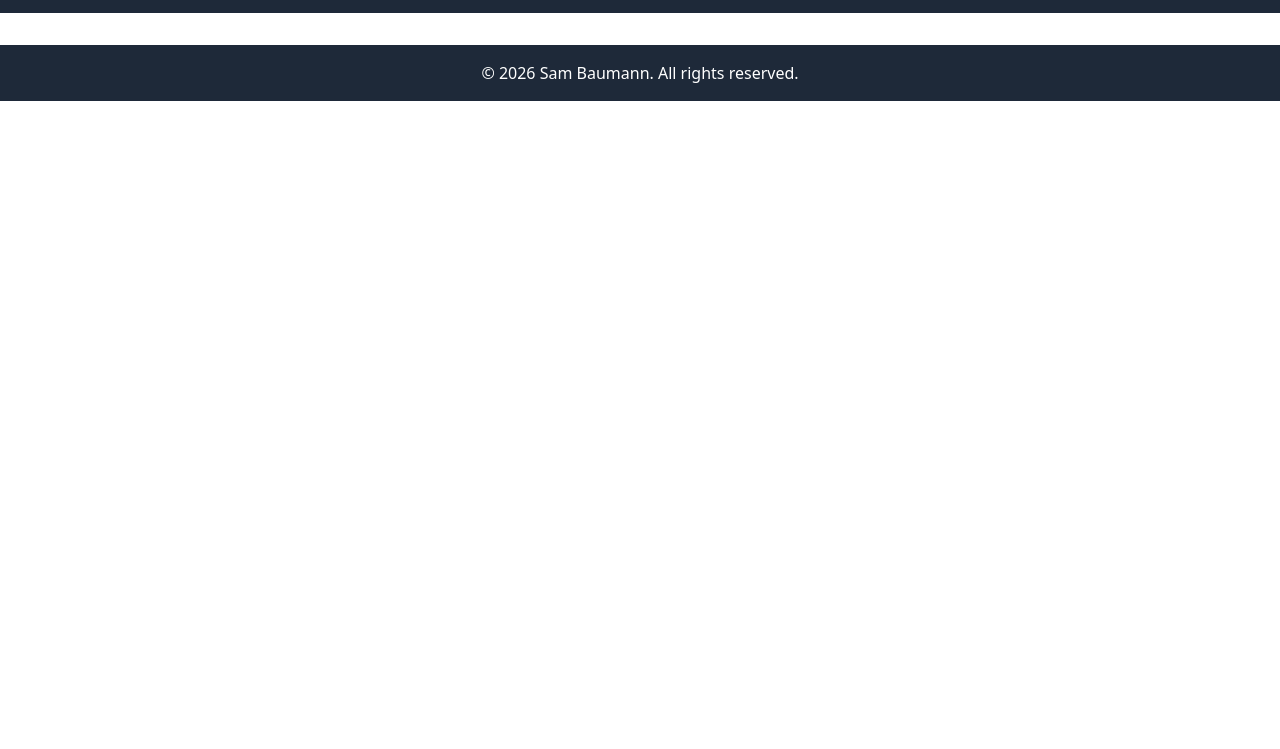
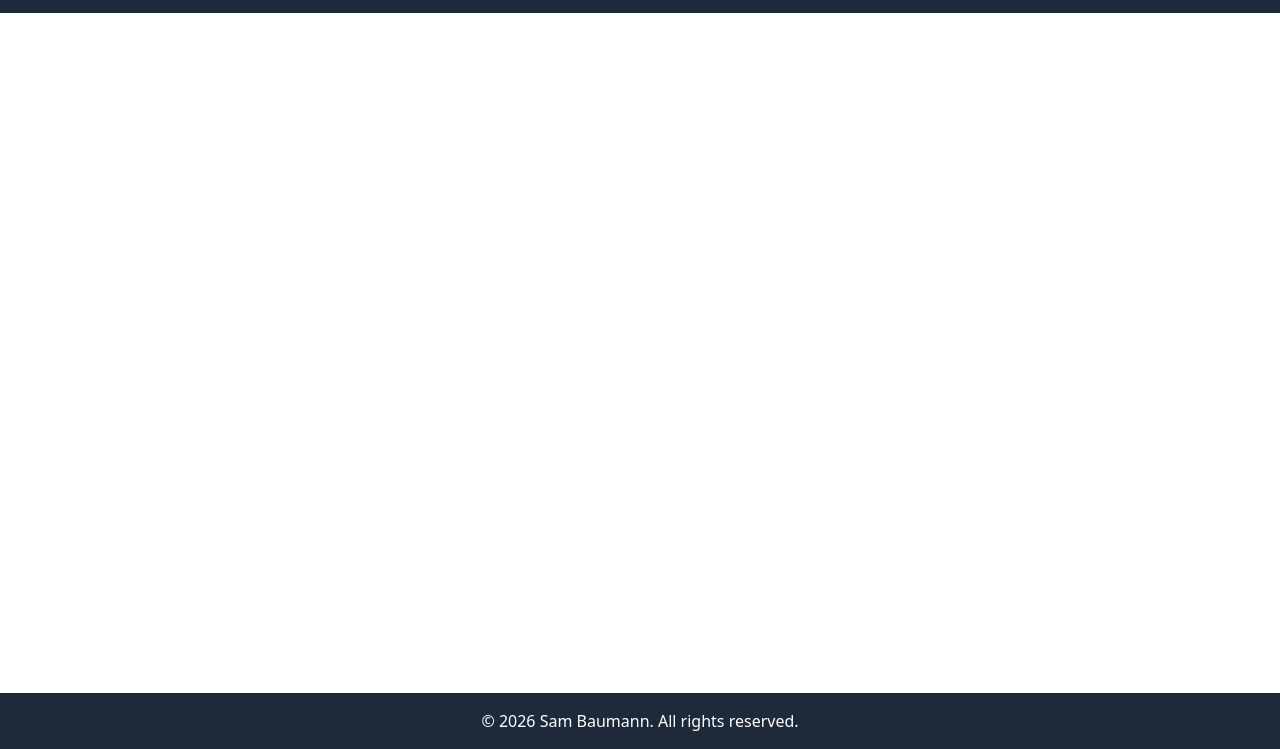
Before and after one commit to sam-baumann/sam-baumann.github.io, an Astro site: page / in a window 1280 px wide. Shown: the part 51-800 px from the top of the page. Built offline with nearby package versions, Linux system fonts and the light colour scheme; Astro itself is replaced by a stand-in of ours.

Commit message:
footer working as expected

```diff
--- a/src/components/Footer.astro
+++ b/src/components/Footer.astro
@@ -1,6 +1,6 @@
 ---
 //basic footer
 ---
-<footer class="bg-gray-800 text-white p-4 mt-8 text-center">
+<footer class="bg-gray-800 text-white p-4 mt-auto text-center">
     <p>&copy; {new Date().getFullYear()} Sam Baumann. All rights reserved.</p>
 </footer>
--- a/src/layouts/BaseLayout.astro
+++ b/src/layouts/BaseLayout.astro
@@ -17,7 +17,9 @@ import Footer from "../components/Footer.astro";
 		flex-col dark:bg-gray-900 dark:text-gray-100"
 	>
 		<Header />
-		<slot />
+		<main class="flex-1">
+			<slot />
+		</main>
 		<Footer />
 	</body>
 </html>
```
